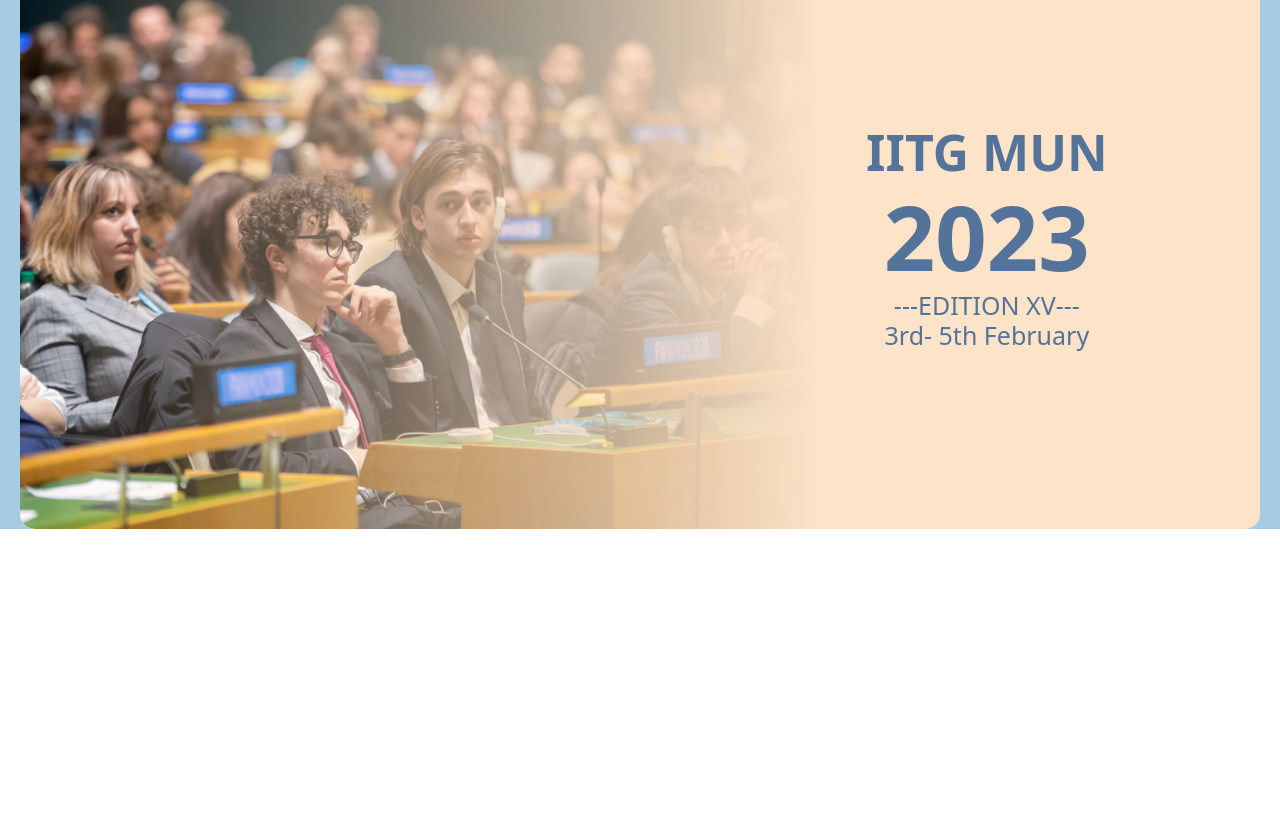
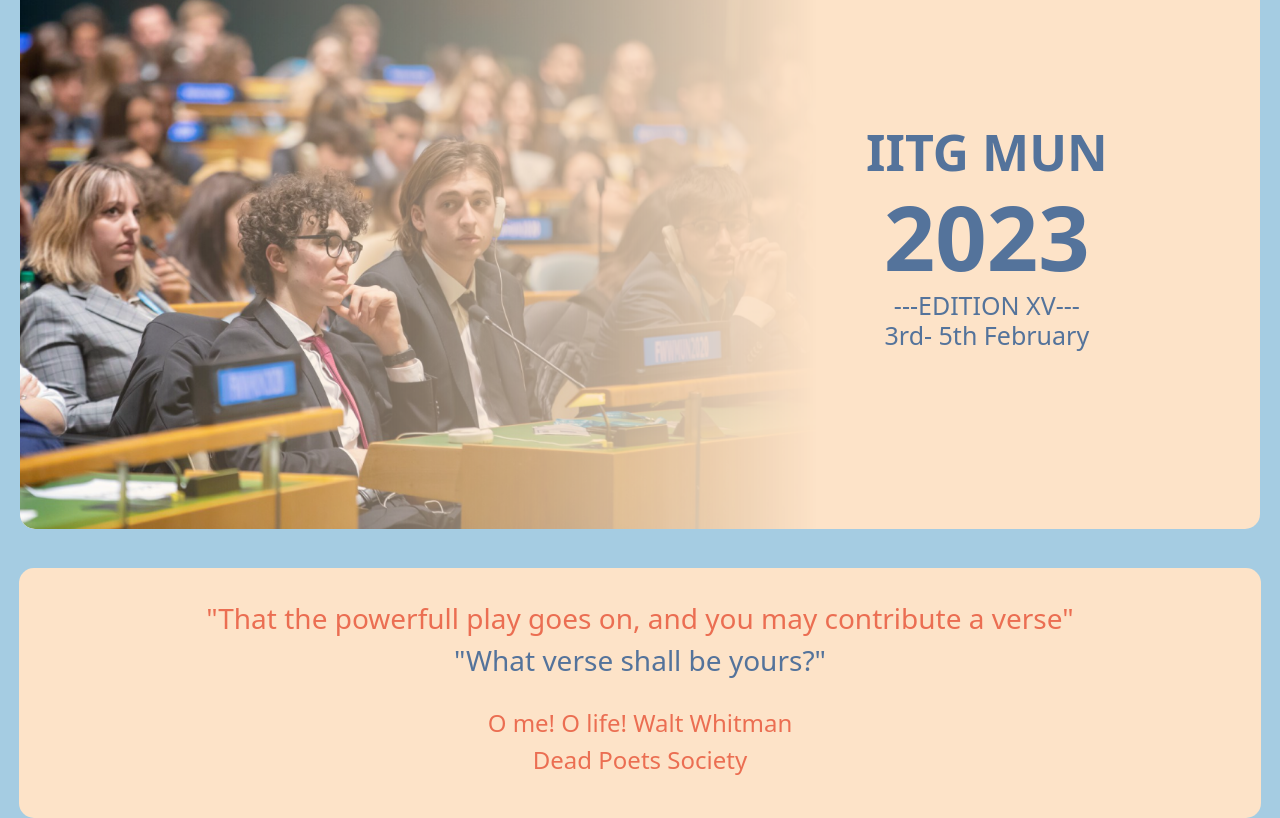
Before and after one commit to guptaaditya30121/IITG_MUN_nweb, a React (Create React App) app in the folder proj/: page / in a window 1280 px wide. Shown: the part 182-1000 px from the top of the page. Before the commit the page ends 800 px from the top, so only its background shows below. Built offline with nearby package versions, Linux system fonts and the light colour scheme.

Commit message:
quote section added

```diff
--- a/proj/src/App.css
+++ b/proj/src/App.css
@@ -17,7 +17,7 @@
     --nav-background-color-2:#54739B;
     --home-background-color:#54739B;
     --primary-text:#EB6E52;
-    --secondary-text:#EB6E52;
+    --secondary-text:#F8EEE3;
     --hero-1:#082B4B00;
     --hero-2:#082B4B;
 }
--- a/proj/src/components/Home/Home.css
+++ b/proj/src/components/Home/Home.css
@@ -67,3 +67,38 @@
     background-color: var(--hero-2);
     font-size: 25px;
 }
+
+.quote
+{
+    display: flex;
+    flex-direction: column;
+    justify-content: center;
+    overflow: hidden;
+    width: 97%;
+    height: 250px;
+    padding: 20px;
+    margin-left: 1.5%;
+    margin-top: 3%;
+    background-color: var(--hero-2);
+    align-self: center;
+    text-align: center;
+    border-radius: 15px;
+}
+
+.quote h3
+{
+    color: var(--secondary-text);
+    background-color: var(--hero-2);
+}
+
+.quote h4
+{
+    color: var(--secondary-text);
+    background-color: var(--hero-2);
+}
+
+#quote-1
+{
+    color: var(--primary-text);
+    padding-bottom: 2%;
+}
--- a/proj/src/components/Home/Home.js
+++ b/proj/src/components/Home/Home.js
@@ -14,6 +14,12 @@
                     <h4 id = "mun-4">3rd- 5th February</h4>
                 </div>
             </div>
+            <div className="quote">
+                <h3>"That the powerfull play goes on, and you may contribute a verse"</h3>
+                <h3 id = "quote-1">"What verse shall be yours?"</h3>
+                <h4>O me! O life! Walt Whitman </h4>
+                <h4>Dead Poets Society</h4>
+            </div>
         </div>
      );
 }
```
